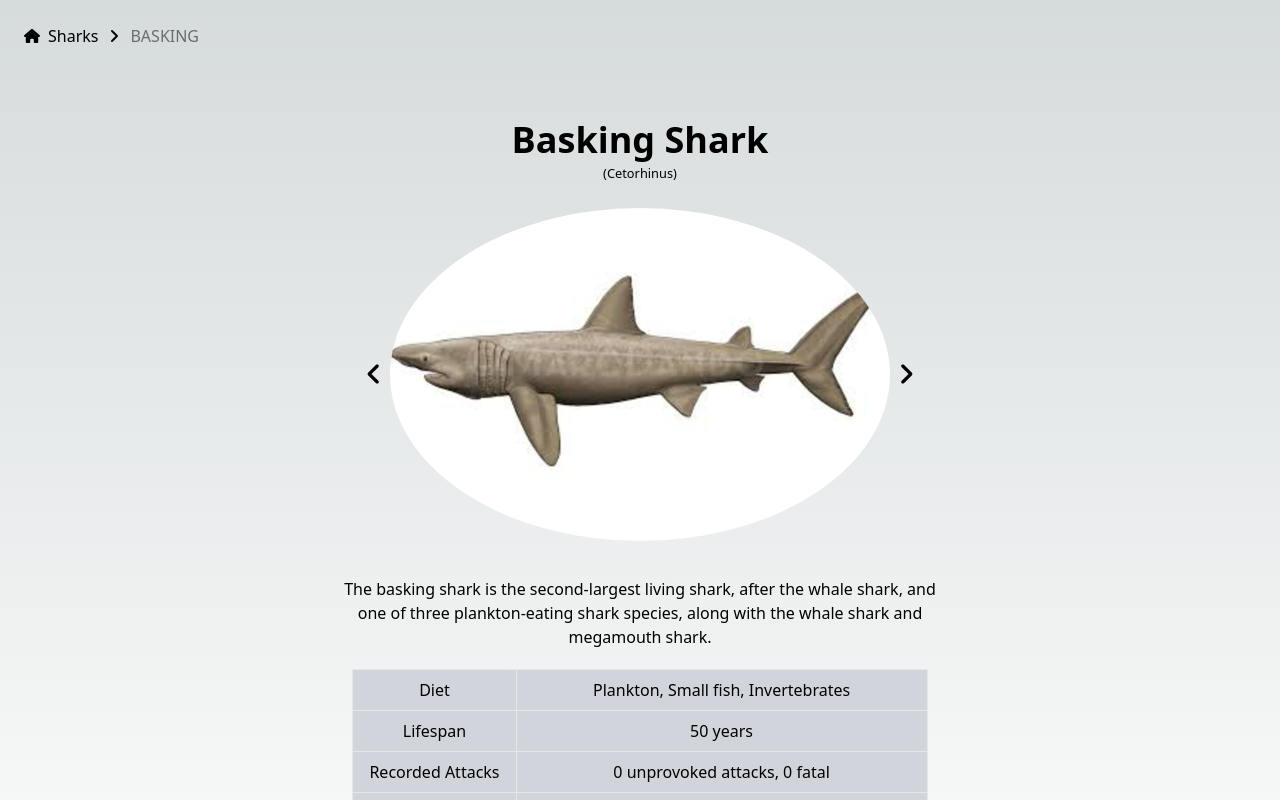
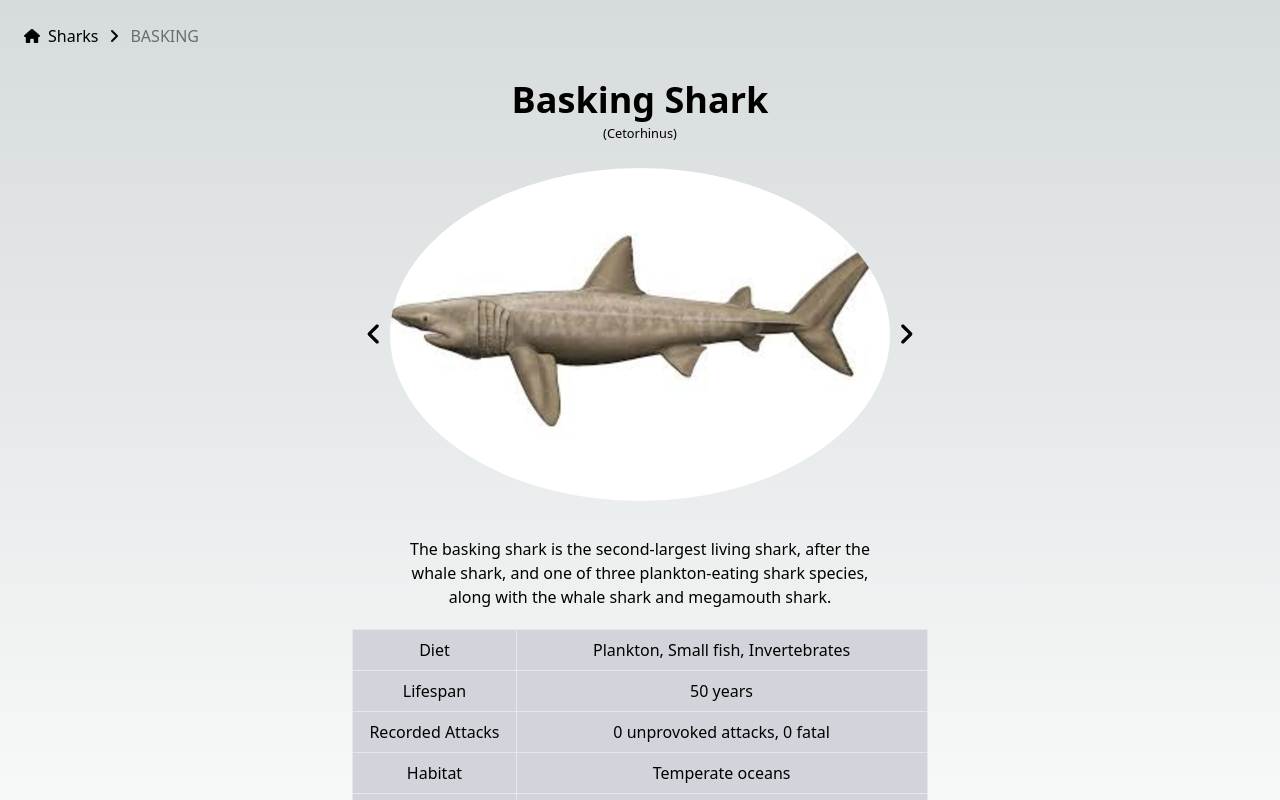
Before and after one commit to alindenberg/what_the_shark, a Next.js app: page /sharks/basking in a window 1280 px wide. Shown: the top 800 px of the page. Built offline with nearby package versions, Linux system fonts and the light colour scheme.

Commit message:
styling shark description

```diff
--- a/src/components/SharkTile.tsx
+++ b/src/components/SharkTile.tsx
@@ -11,7 +11,7 @@ export default function SharkTile(shark: SharkType) {
         <a
             key={shark.id}
             href={`/sharks/${shark.name.toLowerCase().replace(' ', '_')}`}
-            className="border-2 border-blue-300 text-center p-2 transform transition duration-500 ease-in-out hover:scale-105">
+            className="border-2 border-slate-400 text-center p-2 transform transition duration-500 ease-in-out hover:scale-105">
             <Image
                 src={`/sharks/${shark.name.toLowerCase().replace(' ', '_')}/index.jpg`}
                 alt={shark.name}
--- a/src/pages/sharks/[slug].tsx
+++ b/src/pages/sharks/[slug].tsx
@@ -22,14 +22,16 @@ export default function Sharks({ shark }: { shark: SharkType }) {
 
   return (
     <Layout>
-      <div className="flex flex-col items-center pt-10">
+      <div className="flex flex-col items-center">
         {shark && (
           <div className="text-center sm:w-3/4 lg:w-1/2 p-2">
             <h1 className="text-4xl font-bold">{shark.name} Shark</h1>
             <small>({shark.genus})</small>
             <div className="flex flex-col items-center sm:pt-2">
               <SharkCarousel {...shark} />
-              <p className="my-5">{shark.description}</p>
+              <div className="lg:w-3/4">
+                <p className="my-5">{shark.description}</p>
+              </div>
               <SharkDetailsTable {...shark} />
               <button
                 onClick={() => router.push(`${router.asPath}/quiz`)}
--- a/src/pages/sharks/[slug]/quiz.tsx
+++ b/src/pages/sharks/[slug]/quiz.tsx
@@ -21,7 +21,6 @@ export default function QuizPage() {
     const [loading, setLoading] = useState<boolean>(true);
 
     useEffect(() => {
-        return;
         if (slug) {
             fetch(`/api/sharks/${slug}/quiz`)
                 .then((response) => {
```
